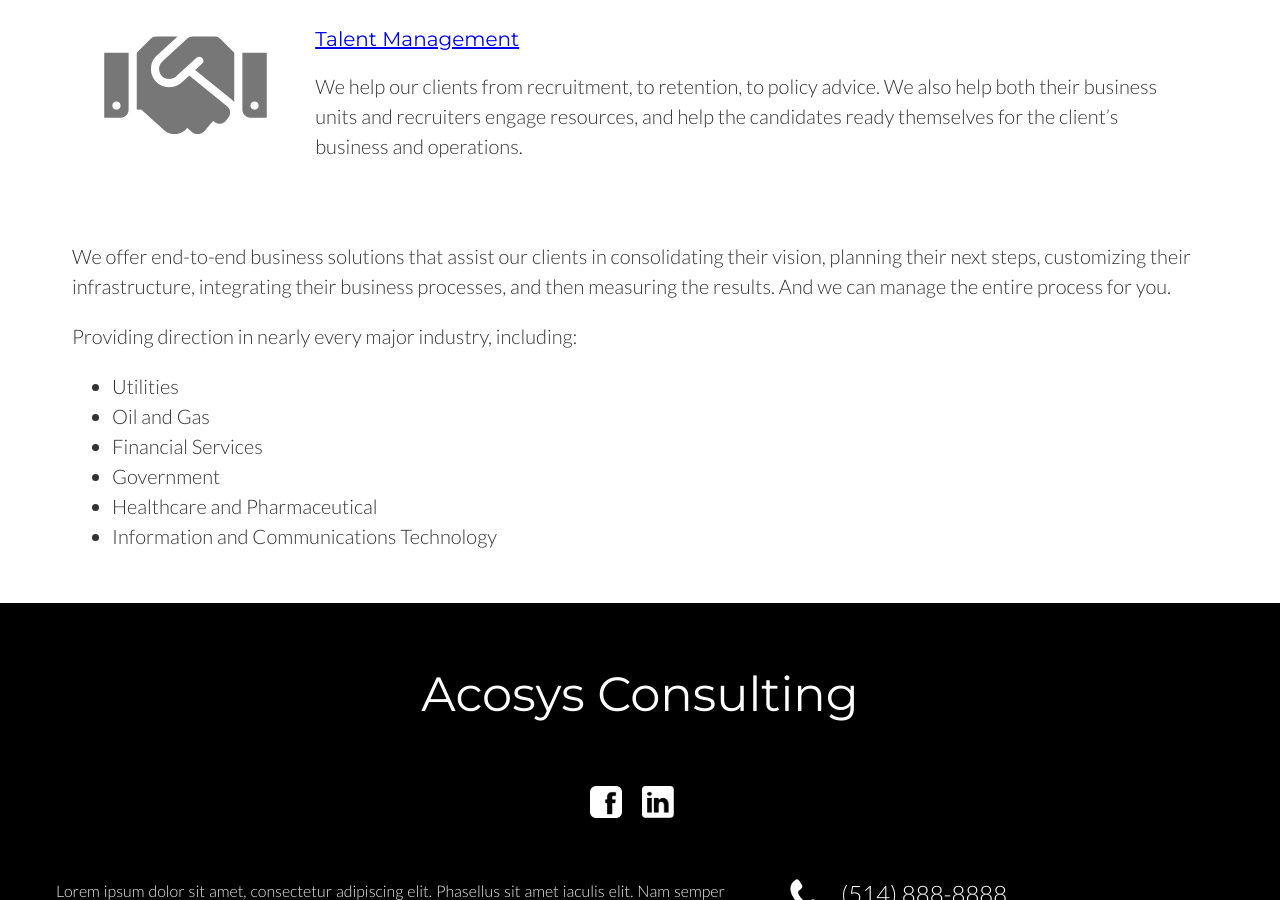
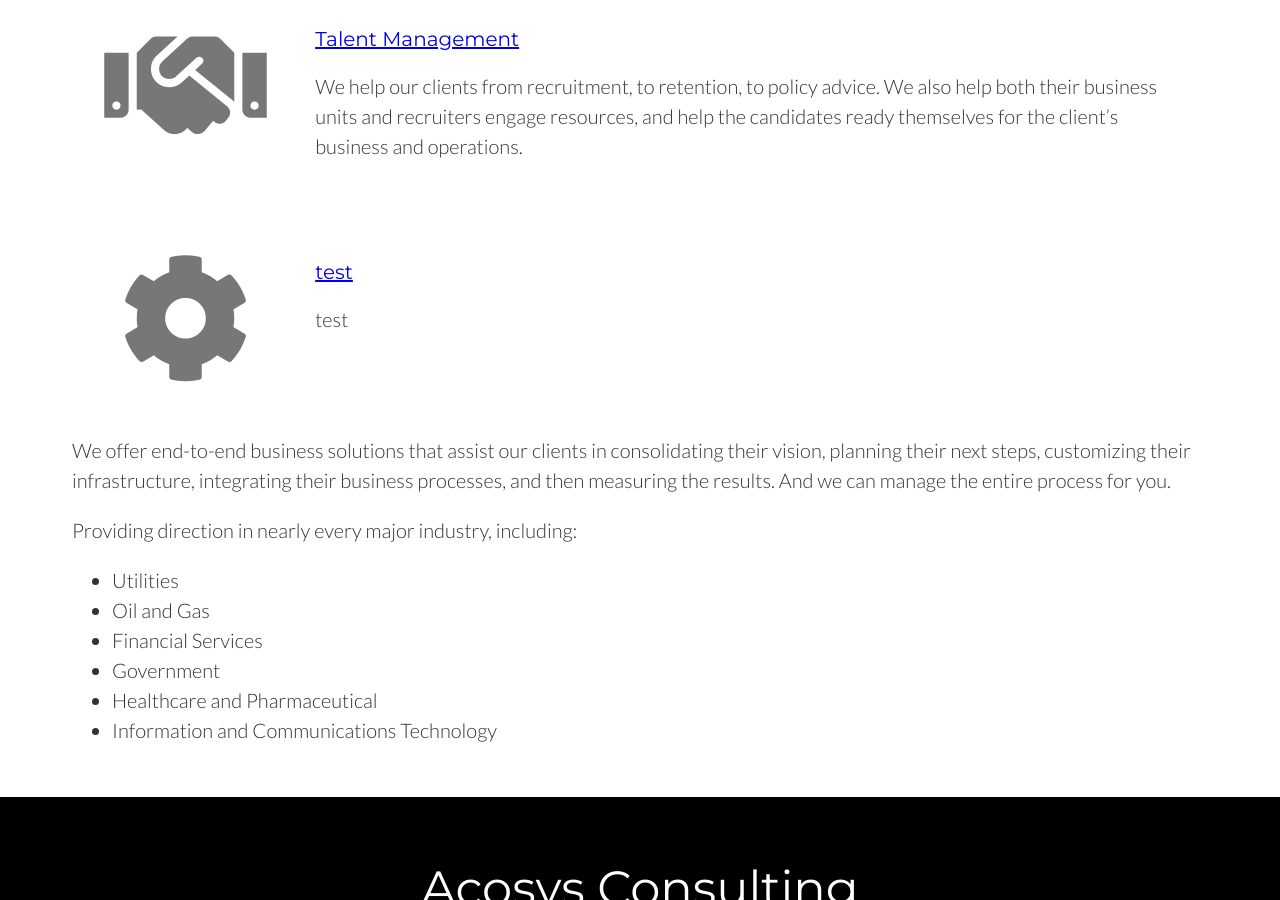
Before and after one commit to ouarez/acosys, a Jekyll site: the page built from services/services.md, in a window 1280 px wide and 900 px high, scrolled down 1349 px. Built offline with Jekyll 4.4.1, drawn with Linux system fonts in a browser that asks for light colours; nearby versions of some CDN libraries; a script that is not in the unit is left out.

Commit message:
Update Service Pages “services”

```diff
--- a/services/services.md
+++ b/services/services.md
@@ -46,6 +46,10 @@
     icon: handshake
     link: /services/talent-management
     title: Talent Management
+  - desc: test
+    icon: cog
+    link: test
+    title: test
 text_2: >-
   We offer end-to-end business solutions that assist our clients in
   consolidating their vision, planning their next steps, customizing their
```
